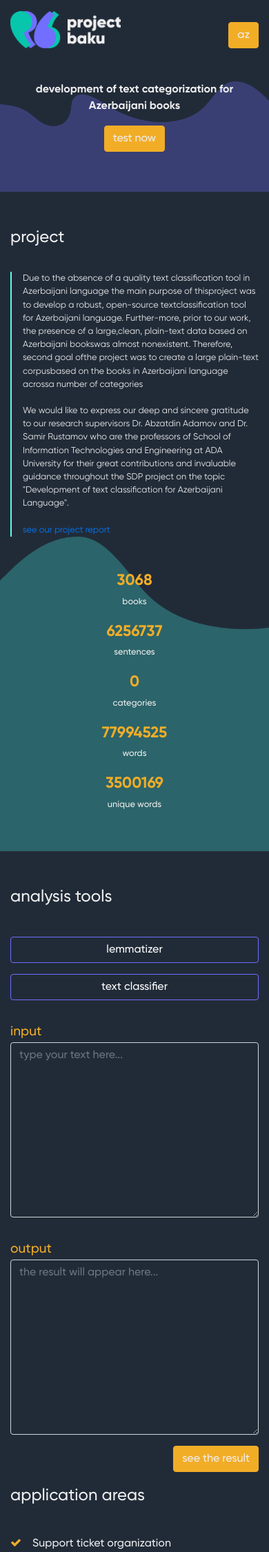
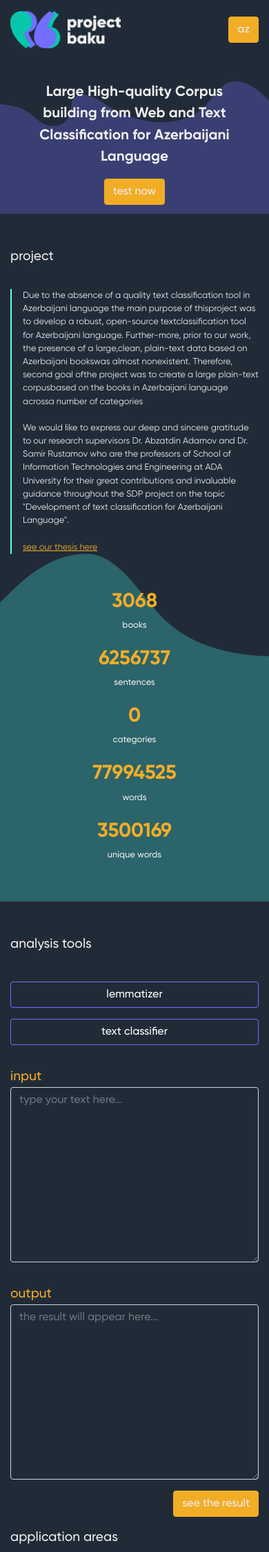
Before and after one commit to amiradamov/BakuProject, a Flask app: page / in a window 390 px wide. Shown: the top 2250 px of the page at 69% size. Run offline with Flask 2, Linux system fonts and the light colour scheme; some libraries are stand-ins or nearby versions.

Commit message:
responsiveness solved, report added, banner-title changed

```diff
--- a/static/assets/style.css
+++ b/static/assets/style.css
@@ -217,20 +217,25 @@ select {
     text-align: center;
   }
 
-  hr {
-      border-top: 1px solid var(--whitish-color);
+  .report {
+      color: var(--yellow-color);
+      text-decoration: underline;
   }
 
-  /* #contributors {
-    background-image: url('./images/banner-bg.png');
-    background-size: cover;
-} */
+  .report:hover {
+    color: var(--yellow-color);
+    text-decoration: underline;
+}
 
 
 /* Small devices (phones, 480px and down) */
 @media screen and (max-width: 480px) {
     .statistics {
-        font-size: 1.4rem;
+        font-size: 1.8rem;
+    }
+
+    .title {
+        font-size: 1.2rem;
     }
 
     .subtitle {
@@ -238,12 +243,12 @@ select {
     }
 
     .banner-title {
-        font-size: 3rem;
+        font-size: 1.3rem;
     }
 
     #banner {
         width: 100%;
-        height: 10rem;
+        height: 12rem;
     }
 
     .faculties {
@@ -258,32 +263,32 @@ select {
         font-size: 0.8rem;
     }
 
-    .banner-title {
-        font-size: 1rem
+    #algorithms {
+        padding: 0.5rem 0.5rem 0.5rem 0.5rem;
     }
 
-    #algorithms {
-        padding: 0.5rem 0.5rem 0.5rem 0.5rem;
+    .btn-test {
+        font-size: 1rem;
     }
   }
 
 /* Medium devices (tablets, 768px and down) */
-@media (max-width: 768px) {
-    /* .statistics {
-        font-size: 1.4rem;
+@media (max-width: 768px) and (min-width: 480px) {
+    .statistics {
+        font-size: 2rem;
+    }
+
+    .nav-link {
+        font-size: 0.8rem;
     }
 
     .subtitle {
         font-size: 1.2rem;
     }
 
-    .banner-title {
-        font-size: 1.8rem
-    }
-
     #banner {
         width: 100%;
-        height: 10rem;
+        height: 14rem;
     }
 
     .faculties {
@@ -291,20 +296,20 @@ select {
     }
 
     .names {
-        font-size: 0.8rem;
+        font-size: 1rem;
     }
 
     .text {
-        font-size: 0.8rem;
+        font-size: 1rem;
     }
 
     .banner-title {
-        font-size: 1rem
+        font-size: 2rem;
     }
 
     #algorithms {
         padding: 0.5rem 0.5rem 0.5rem 0.5rem;
-    } */
+    }
  }
 
  /* Large devices (desktops, 992px and down) */
--- a/templates/index.html
+++ b/templates/index.html
@@ -34,7 +34,7 @@
         <a href="#"><img id="logo" src="static/assets/images/logo.png" alt=""></a>
       </div>
 
-      <div class="col-10 mt-3">
+      <div class="col-10 mt-2 mt-lg-3">
         <ul class="nav justify-content-end">
           <li class="nav-item d-none d-md-block align-self-center">
             <a class="nav-link" href="#project">project</a>
@@ -64,9 +64,10 @@
   <!-- Banner -->
   <div id="banner" class="container-fluid mt-5">
     <div class="container">
-      <div class="row mt-3 mt-lg-0">
-        <div class="col-12 col-lg-8 text-center text-lg-left align-self-center">
-          <span class="banner-title">development of text categorization for Azerbaijani books</span><br>
+      <div class="row mt-3 mt-lg-0 justify-content-lg-between justify-content-center">
+        <div class="col-12 col-md-10 col-lg-8 text-center text-lg-left align-self-center">
+          <span class="banner-title">Large High-quality Corpus building from Web and Text
+            Classification for Azerbaijani Language</span><br>
           <a class="btn btn-secondary mt-3 btn-test justify-content-center" href="#analysis-tools">test now</a>
         </div>
         <div class="col-4 justify-content-end d-none d-lg-block">
@@ -103,7 +104,7 @@
             "Development of text classification for Azerbaijani Language".
           </span>
           <br><br>
-          <a href="">see our project report</a>
+          <a class="report" href="../static/assets/SDP_Final_Report.pdf" target="_blank">see our thesis here</a>
         </div>
       </div>
 
@@ -168,7 +169,7 @@
               value="text classifier">
           </form>
 
-          <div class="d-none text-center" id="algorithms">
+          <div class="d-none text-center text-lg-left" id="algorithms">
             <div class="form-check mb-2">
               <input class="form-check-input" type="radio" name="exampleRadios" id="exampleRadios1" value="option1"
                 checked>
@@ -244,9 +245,9 @@
     <span class="title">application areas</span>
     <div class="row mt-3">
       <div class="col-12 col-md-6 mt-4 d-flex flex-column">
-        <span class="mb-3"><i class="fa fa-check mr-3" aria-hidden="true"></i>Support ticket organization</span>
-        <span class="mb-3"><i class="fa fa-check mr-3" aria-hidden="true"></i>Content aggregation and clustering</span>
-        <span><i class="fa fa-check mr-3" aria-hidden="true"></i>Content aggregation and clustering</span>
+        <span class="mb-3"><i class="fa fa-check mr-3" aria-hidden="true"></i>support ticket organization</span>
+        <span class="mb-3"><i class="fa fa-check mr-3" aria-hidden="true"></i>content aggregation and clustering</span>
+        <span><i class="fa fa-check mr-3" aria-hidden="true"></i>big data classification</span>
       </div>
 
       <div class="col-12 offset-md-2 col-md-4 mt-4 d-flex flex-column">
@@ -257,11 +258,9 @@
     </div>
   </div>
 
-
   <!-- Contributors -->
 
-  <div class="container-fluid mt-5" id="contributors">
-    <div class="container">
+  <div class="container mt-5">
     <span class="title">contributors</span>
     <div class="row justify-content-around mt-5">
 
@@ -357,7 +356,6 @@
     </div>
   </div>
   </div>
-  </div>
 
 </body>
 
```
Also changed, not shown: templates/az.html (+14 -17 lines), 1 other file. Lines whose indentation alone changed are shown as unchanged.
